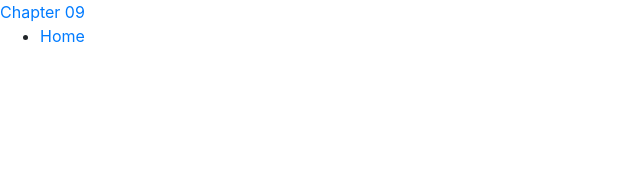
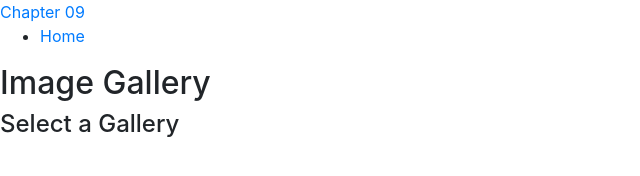
Before and after one commit to jeffenyinnah/bikesandcars, a plain HTML site: page index.html in a window 1280 px wide. Shown: the whole page, without its empty margins (0-640 px from the left). Drawn offline with Linux system fonts and the light colour scheme.

Commit message:
Added the h1 and h4 tags containing the header of the page

```diff
--- a/index.html
+++ b/index.html
@@ -21,6 +21,10 @@
 			</div>
 		</nav>
 
+		<div>
+			<h2>Image Gallery</h2>
+			<h4>Select a Gallery</h4>
+		</div>
 
 
 
```
